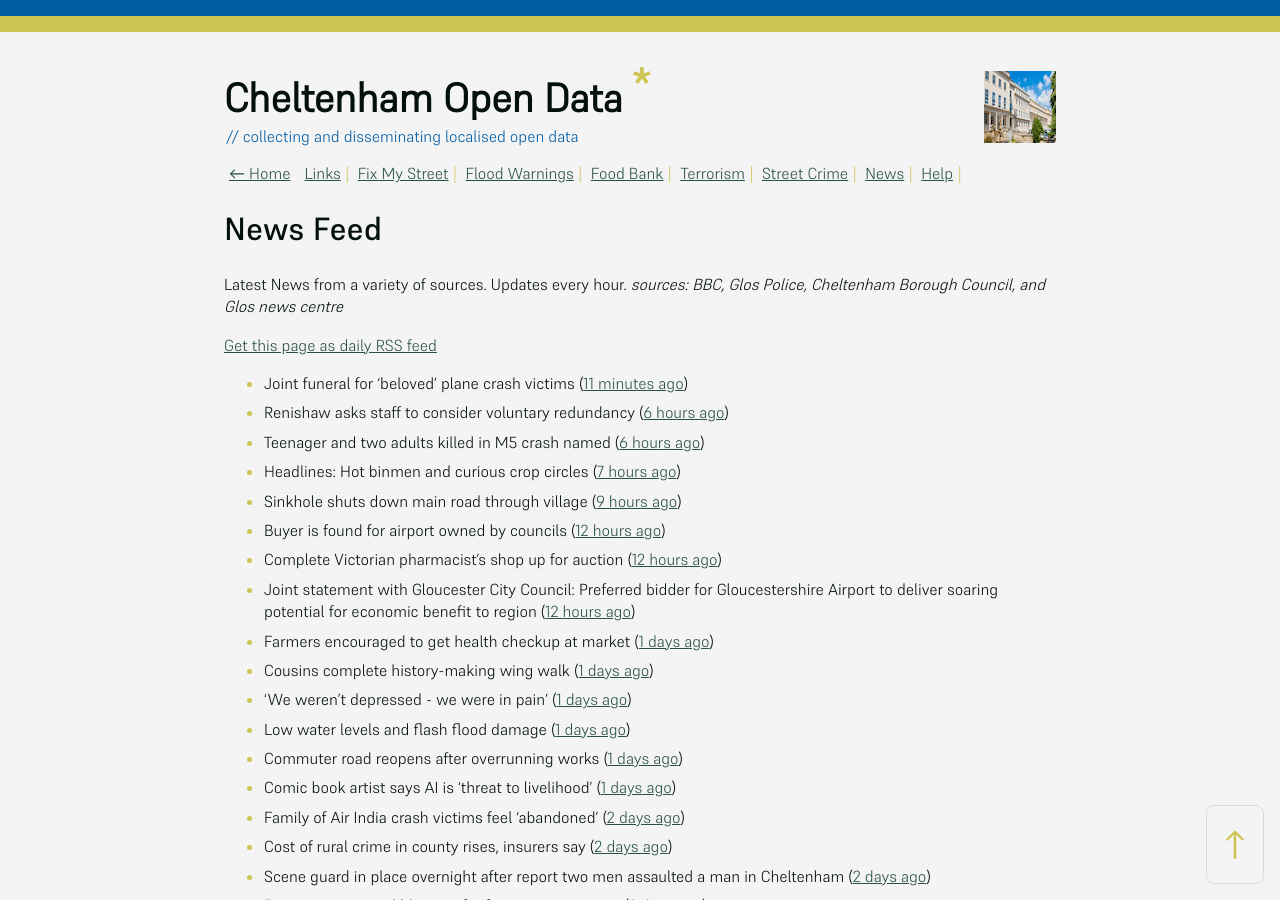
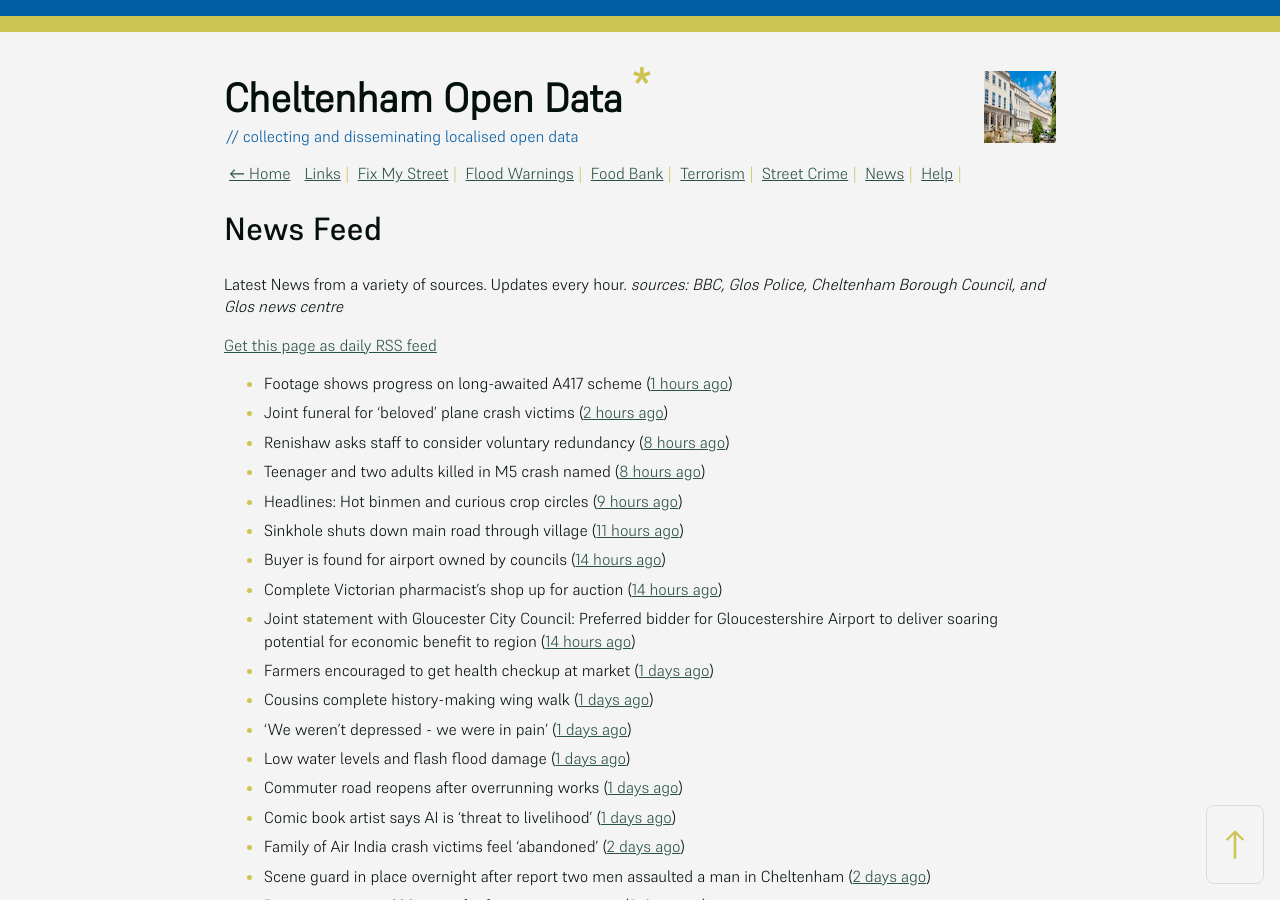
Before and after one commit to mat-0/cheltenham-open-data, a Jekyll site: the page built from _pages/news.md, in a window 1280 px wide and 900 px high. Built offline with Jekyll 4.4.1, drawn with Linux system fonts in a browser that asks for light colours.

Commit message:
Updated 2025-06-18 19:57:45

```diff
--- a/_pages/news.md
+++ b/_pages/news.md
@@ -12,14 +12,15 @@ _sources: BBC, Glos Police, Cheltenham Borough Council, and Glos news centre_
 [Get this page as daily RSS feed](/daily.rss)
 
 <!-- news_marker starts -->
-- Joint funeral for 'beloved' plane crash victims ([11 minutes ago](https://www.bbc.com/news/articles/c4g8re3v64zo))
-- Renishaw asks staff to consider voluntary redundancy ([6 hours ago](https://www.bbc.com/news/articles/cwykllmg8pvo))
-- Teenager and two adults killed in M5 crash named ([6 hours ago](https://www.bbc.com/news/articles/c80prrgepzeo))
-- Headlines: Hot binmen and curious crop circles ([7 hours ago](https://www.bbc.com/news/articles/c5ykj8kq83no))
-- Sinkhole shuts down main road through village ([9 hours ago](https://www.bbc.com/news/articles/c4gk5d89n8zo))
-- Buyer is found for airport owned by councils ([12 hours ago](https://www.bbc.com/news/articles/c70xjdr4veyo))
-- Complete Victorian pharmacist's shop up for auction ([12 hours ago](https://www.bbc.com/news/articles/cly36y5qwz3o))
-- Joint statement with Gloucester City Council: Preferred bidder for Gloucestershire Airport to deliver soaring potential for economic benefit to region ([12 hours ago](https://www.cheltenham.gov.uk/news/article/3021/joint_statement_with_gloucester_city_council_preferred_bidder_for_gloucestershire_airport_to_deliver_soaring_potential_for_economic_benefit_to_region))
+- Footage shows progress on long-awaited A417 scheme ([1 hours ago](https://www.bbc.com/news/articles/c628rjve01lo))
+- Joint funeral for 'beloved' plane crash victims ([2 hours ago](https://www.bbc.com/news/articles/c4g8re3v64zo))
+- Renishaw asks staff to consider voluntary redundancy ([8 hours ago](https://www.bbc.com/news/articles/cwykllmg8pvo))
+- Teenager and two adults killed in M5 crash named ([8 hours ago](https://www.bbc.com/news/articles/c80prrgepzeo))
+- Headlines: Hot binmen and curious crop circles ([9 hours ago](https://www.bbc.com/news/articles/c5ykj8kq83no))
+- Sinkhole shuts down main road through village ([11 hours ago](https://www.bbc.com/news/articles/c4gk5d89n8zo))
+- Buyer is found for airport owned by councils ([14 hours ago](https://www.bbc.com/news/articles/c70xjdr4veyo))
+- Complete Victorian pharmacist's shop up for auction ([14 hours ago](https://www.bbc.com/news/articles/cly36y5qwz3o))
+- Joint statement with Gloucester City Council: Preferred bidder for Gloucestershire Airport to deliver soaring potential for economic benefit to region ([14 hours ago](https://www.cheltenham.gov.uk/news/article/3021/joint_statement_with_gloucester_city_council_preferred_bidder_for_gloucestershire_airport_to_deliver_soaring_potential_for_economic_benefit_to_region))
 - Farmers encouraged to get health checkup at market ([1 days ago](https://www.bbc.com/news/articles/c5yxyye6rglo))
 - Cousins complete history-making wing walk ([1 days ago](https://www.bbc.com/news/articles/czxw6npq667o))
 - 'We weren't depressed - we were in pain' ([1 days ago](https://www.bbc.com/news/articles/cvgv27g4wjno))
@@ -27,7 +28,6 @@ _sources: BBC, Glos Police, Cheltenham Borough Council, and Glos news centre_
 - Commuter road reopens after overrunning works ([1 days ago](https://www.bbc.com/news/articles/c78n5zl514lo))
 - Comic book artist says AI is 'threat to livelihood' ([1 days ago](https://www.bbc.com/news/articles/cjrnr779z2lo))
 - Family of Air India crash victims feel 'abandoned' ([2 days ago](https://www.bbc.com/news/articles/c5y0lwreg9qo))
-- Cost of rural crime in county rises, insurers say ([2 days ago](https://www.bbc.com/news/articles/cje7e8lqvj0o))
 - Scene guard in place overnight after report two men assaulted a man in Cheltenham ([2 days ago](https://gloucesternewscentre.co.uk/scene-guard-in-place-overnight-after-report-two-men-assaulted-a-man-in-cheltenham/))
 - Dry spring is mixed blessing for farming community ([2 days ago](https://www.bbc.com/news/articles/c8d1vglgj9zo))
 - Man sentenced for illegal tobacco sales ([2 days ago](https://gloucesternewscentre.co.uk/man-sentenced-for-illegal-tobacco-sales/))
```
Also changed, not shown: _data/flood.json (+4 -4 lines), _pages/fix-my-street.md (+1 -1 lines), index.md (+5 -5 lines).
